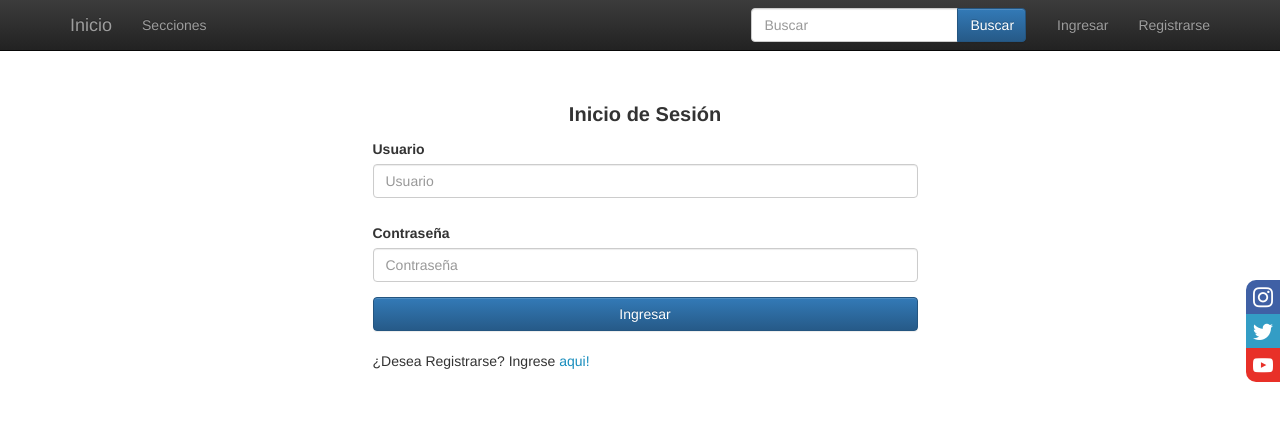
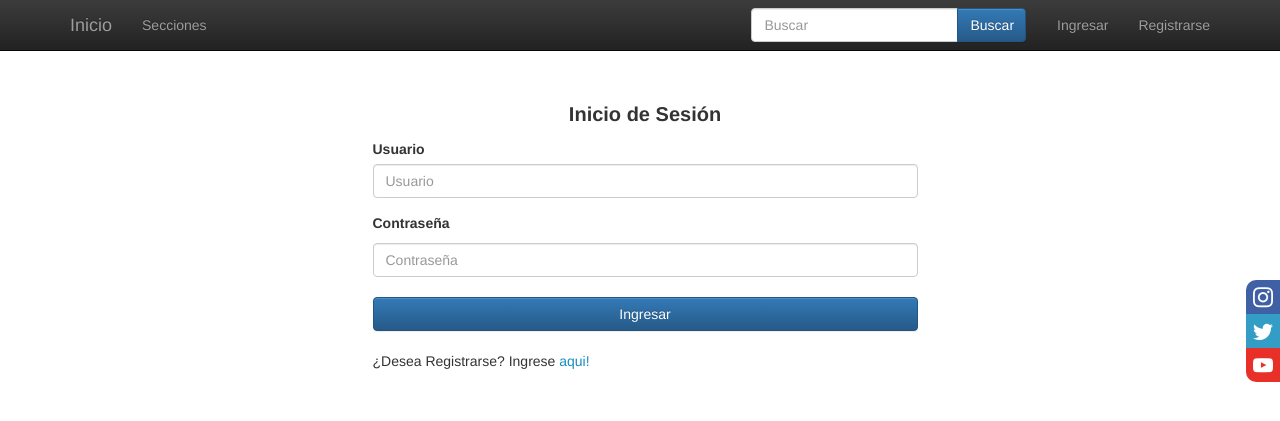
Before and after one commit to emilianososa93/IngenieriaWebFinal, a Django app: page /post/login/ in a window 1280 px wide. Shown: the top 421 px of the page. Run offline with Django 3.2, Linux system fonts and the light colour scheme; some libraries are stand-ins or nearby versions; some web fonts are replaced.

Commit message:
css login

```diff
--- a/blog/templates/blog/post_login.html
+++ b/blog/templates/blog/post_login.html
@@ -30,14 +30,15 @@
 					    </ul>
 					{% endif %}
 				</div>
-				<div style="margin-bottom: -75px"  class="form-group">
+				<div  class="form-group">
 					<label for="username">Usuario</label>
 					<input class="form-control" type="text" name="username" placeholder="Usuario">
 				</div>
-				<div  class="form-group">
-					<label for="username">Contraseña</label>
+				<div  >
+					<p for="username" style="font-weight: bold">Contraseña</p>
 					<input class="form-control" type="password" name="password" placeholder="Contraseña" >
 				</div>
+				<br>
 				<div class="form-group">
 					<button class="btn btn-primary btn-block" type="submit" name="ingresar"/>Ingresar</button>
 					<br>
```
